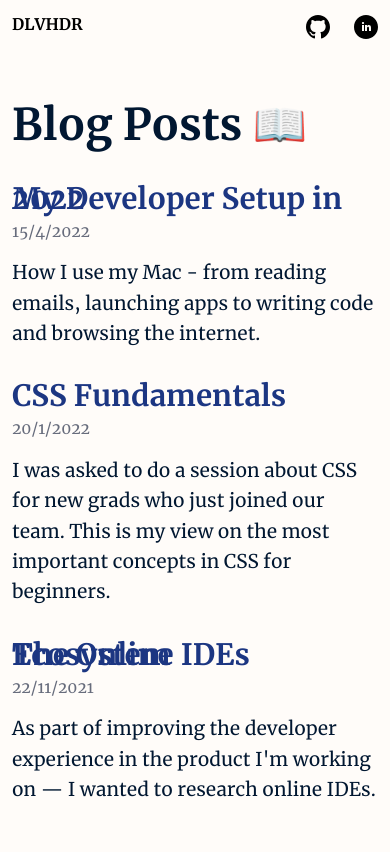
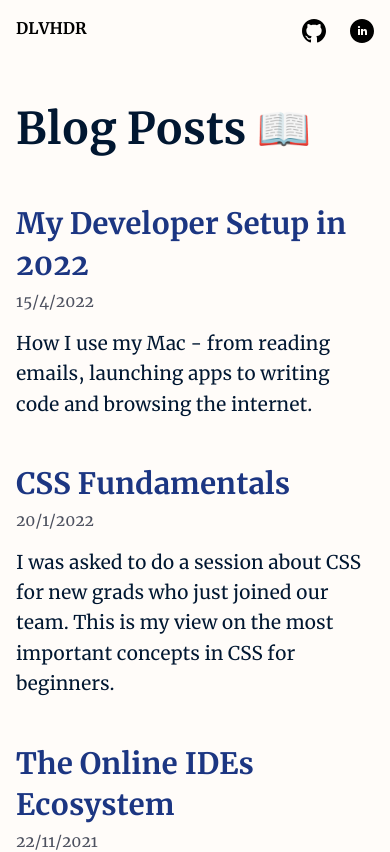
Before and after one commit to dlvhdr/dlvhdr.me, a Next.js app: page / in a window 390 px wide. Shown: the top 852 px of the page. Built offline with nearby package versions, Linux system fonts and the light colour scheme.

Commit message:
styling fixes for mobile

```diff
--- a/components/BlockQuote/blockQuote.module.css
+++ b/components/BlockQuote/blockQuote.module.css
@@ -23,3 +23,9 @@
   width: 4px;
   background-color: var(--separator);
 }
+
+@media (max-width: 480px) {
+  .blockquote {
+    margin-inline: 0;
+  }
+}
--- a/components/CodeBlock/codeBlock.module.css
+++ b/components/CodeBlock/codeBlock.module.css
@@ -3,6 +3,9 @@
   flex-direction: column;
   gap: 0;
   margin: 16px;
+  margin-top: -8px;
+  margin-left: calc(0px - 2 * var(--main-content-inline-padding));
+  margin-right: calc(0px - 2 * var(--main-content-inline-padding));
 }
 
 .language {
@@ -23,3 +26,11 @@
   border-radius: 8px;
   overflow-x: auto;
 }
+
+@media (max-width: 480px) {
+  .root {
+    /* margin-inline: 0; */
+    margin-left: calc(0px - var(--main-content-inline-padding));
+    margin-right: calc(0px - var(--main-content-inline-padding));
+  }
+}
--- a/components/Layout/layout.module.css
+++ b/components/Layout/layout.module.css
@@ -5,6 +5,7 @@
   flex-direction: column;
   margin: 0 auto;
   max-width: var(--main-content-width);
+  position: relative;
 }
 
 .dlvhdr {
@@ -59,9 +60,9 @@
   }
 }
 
-@media only screen and (max-width: 600px) {
+@media only screen and (max-width: 480px) {
   .container {
-    padding: 12px;
+    padding: var(--main-content-inline-padding);
   }
 
   .header {
--- a/components/Note/note.module.css
+++ b/components/Note/note.module.css
@@ -24,3 +24,9 @@
   width: 4px;
   background-color: var(--pop-color);
 }
+
+@media (max-width: 480px) {
+  .note {
+    margin-inline: 0;
+  }
+}
--- a/components/PostPreview/PostPreview.tsx
+++ b/components/PostPreview/PostPreview.tsx
@@ -21,7 +21,7 @@ export default function PostPreview({
     <li className={styles.root}>
       <div className={styles.title}>
         <Link href={`/posts/${id}`}>
-          <h2 className={styles.blogPostTitle}>
+          <h2>
             <a>{title}</a>
           </h2>
         </Link>
--- a/components/PostPreview/postPreview.module.css
+++ b/components/PostPreview/postPreview.module.css
@@ -14,8 +14,5 @@
 .root h2 {
   margin-top: 8px;
   margin-bottom: 16px;
+  margin-bottom: 0px;
 }
-
-.blogPostTitle {
-  line-height: 0;
-}
--- a/posts/dev-setup.mdx
+++ b/posts/dev-setup.mdx
@@ -170,7 +170,7 @@ What I use it for:
 - Spotify - I use an extension available on the Raycast extensions store to search for songs on Spotify.
 - Scripts
   - Playing my favorite Spotify playlist - **Kan 88FM**, a playlist that follows the 88FM Israeli radio station.
-- Confetti - to celebrate wins
+- Confetti - to celebrate wins 🎉
 
 ## Keyboard everything
 
@@ -211,7 +211,7 @@ You can also use **Raycast**'s scripts to achieve that, or **[Karabiner Elements
 
 For my terminal emulator I use [Alacritty](https://github.com/alacritty/alacritty).
 It's main selling point is that it's GPU rendered.
-The reason _I'm_ using it is that it's minimal and it's settings are stored in a single `.yaml` file. I can easily back it up to my dotfiles repo.
+The _reason I'm using it_ is that it's minimal and its settings are stored in a single `.yaml` file. I can easily back it up to my dotfiles repo.
 
 <figure>
   <img src="/images/dev-setup/terminal.jpg" />
--- a/styles/global.css
+++ b/styles/global.css
@@ -52,12 +52,13 @@
   --card-color: #f6f4f4;
   --separator: #bfc0c9;
   --primary-color: #011731;
-  --dimmed-color: #676c7c;
+  --dimmed-color: #4d515f;
   --pop-color: #287eff;
   --accent-color: #1c3682;
   --light-accent-color: #2f54c2;
   --code-bg-color: #f6f4f4;
   --main-content-width: 80ch;
+  --main-content-inline-padding: 16px;
 }
 
 @counter-style arrow-right {
@@ -158,5 +159,5 @@ ul {
 }
 
 li {
-  margin-bottom: 16px;
+  margin-bottom: 12px;
 }
```
Also changed, not shown: components/Figcaption/figcaption.module.css (+10 -1 lines), pages/posts/post.module.css (+9 -1 lines). Lines whose indentation alone changed are shown as unchanged.
